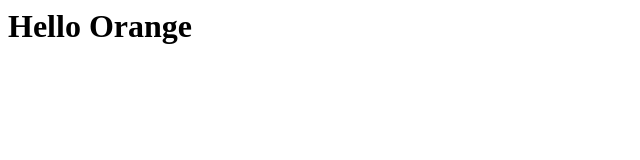
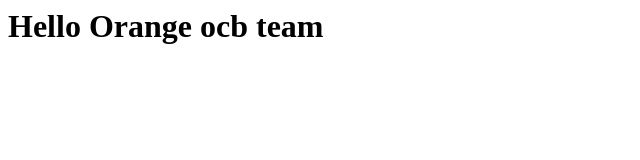
Before and after one commit to abhaysrivastava-orange/aws-devops-website, a plain HTML site: page index.html in a window 1280 px wide. Shown: the whole page, without its empty margins (0-640 px from the left). Drawn offline with Linux system fonts and the light colour scheme.

Commit message:
Update index.html

```diff
--- a/index.html
+++ b/index.html
@@ -1,7 +1,7 @@
 <html>
   <body>
     <h1>
-      Hello Orange
+      Hello Orange ocb team
     </h1>
   </body>
 </html>
```
